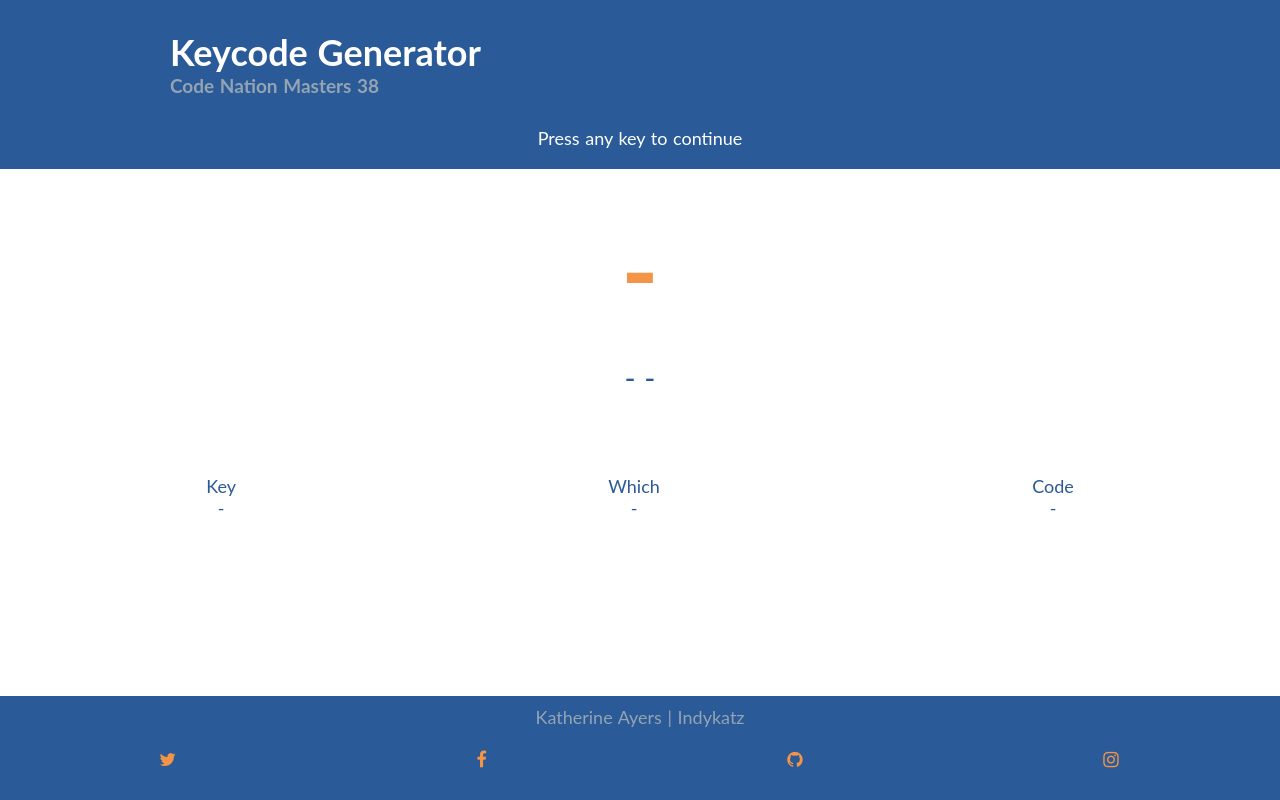
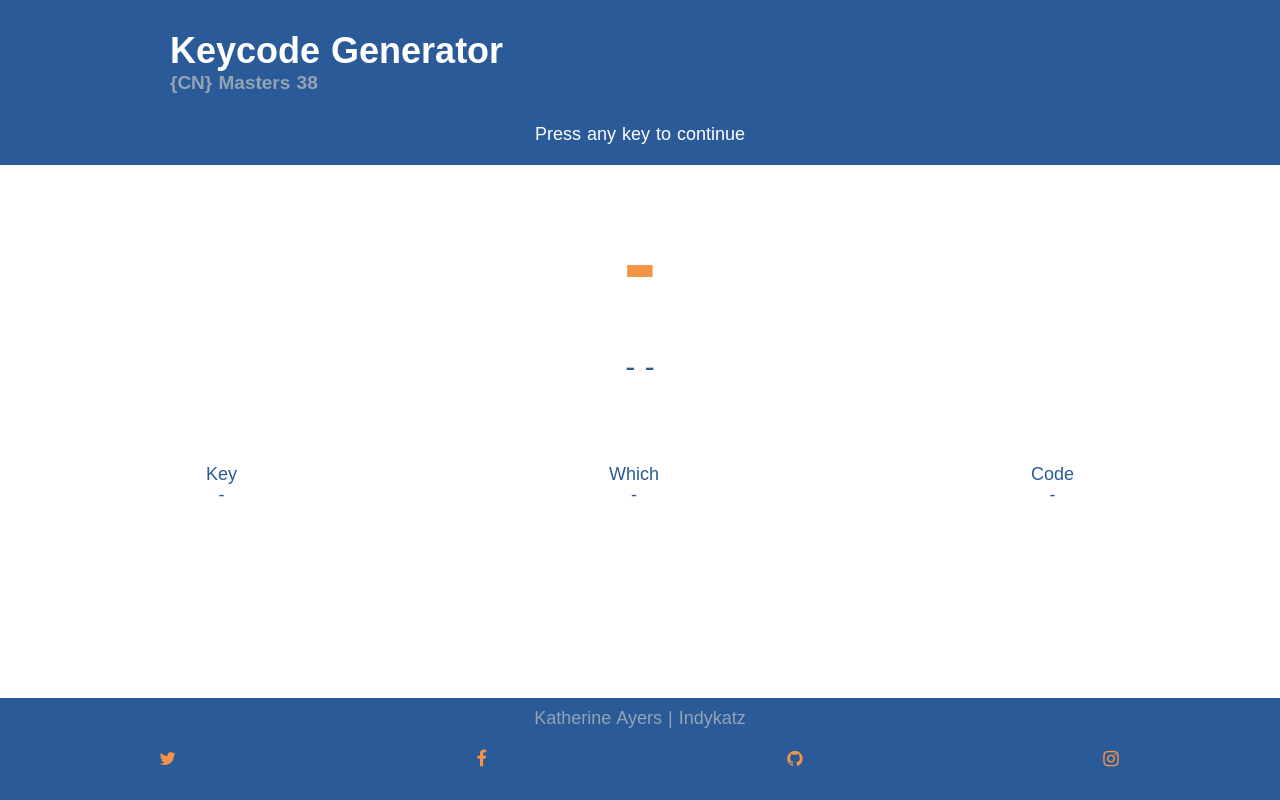
Before and after one commit to Indykatz/CN_keycodeGen_38, a plain HTML site: page index.html in a window 1280 px wide. Drawn offline with Linux system fonts and the light colour scheme.

Commit message:
final working version 01 27/05/22

```diff
--- a/index.html
+++ b/index.html
@@ -17,7 +17,7 @@
       <div class="heading">
         <div class="headingContent">
           <h1>Keycode Generator</h1>
-          <h2>Code Nation Masters 38</h2>
+          <h2>{CN} Masters 38</h2>
         </div>
       </div>
       <!-- number content -->
@@ -54,10 +54,10 @@
         <nav class="flex-nav">
           <ul>
             <li class="social">
-              <a href="#" target="_blank"><i class="fa fa-twitter"></i></a>
+              <a ><i class="fa fa-twitter"></i></a>
             </li>
             <li class="social">
-              <a href="#" target="_blank"><i class="fa fa-facebook"></i></a>
+              <a ><i class="fa fa-facebook"></i></a>
             </li>
             <li class="social">
               <a href="http://github.com/Indykatz" target="_blank"
@@ -65,7 +65,7 @@
               ></a>
             </li>
             <li class="social">
-              <a href="#" target="_blank"><i class="fa fa-instagram"></i></a>
+              <a><i class="fa fa-instagram"></i></a>
             </li>
           </ul>
         </nav>
--- a/style.css
+++ b/style.css
@@ -1,6 +1,6 @@
 /* styling of html content */
 html {
-  font-family: Lato, sans-serif;
+  font-family: "Quicksand", sans-serif;
   font-size: 62.5%;
   word-spacing: 1px;
   color: black;
```
